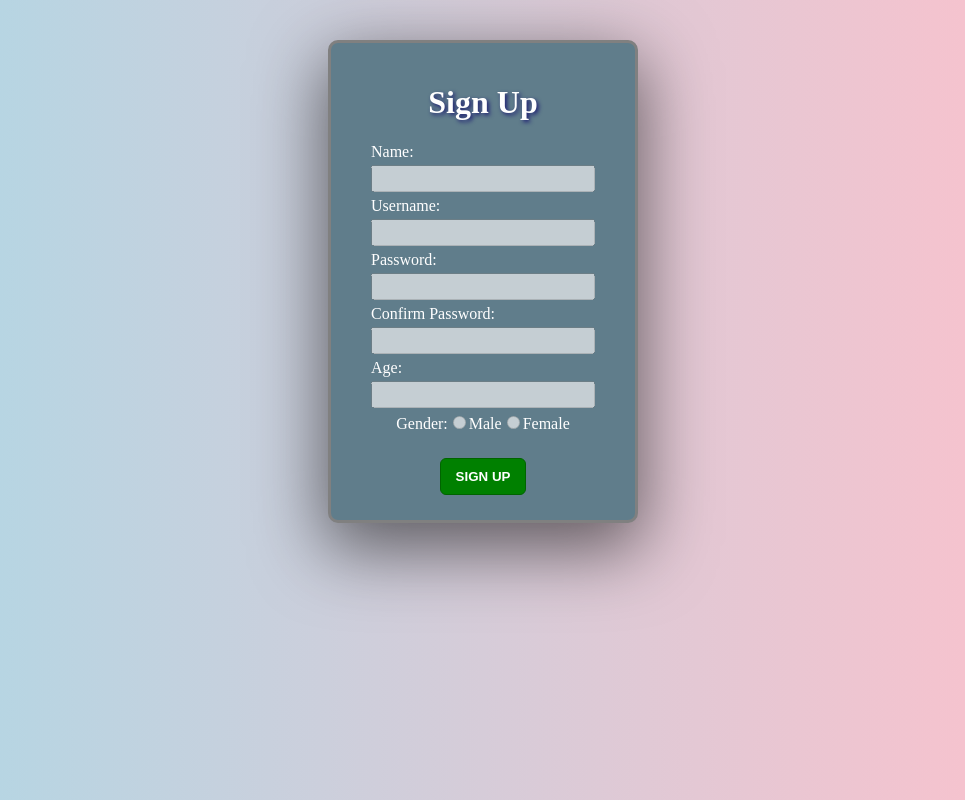
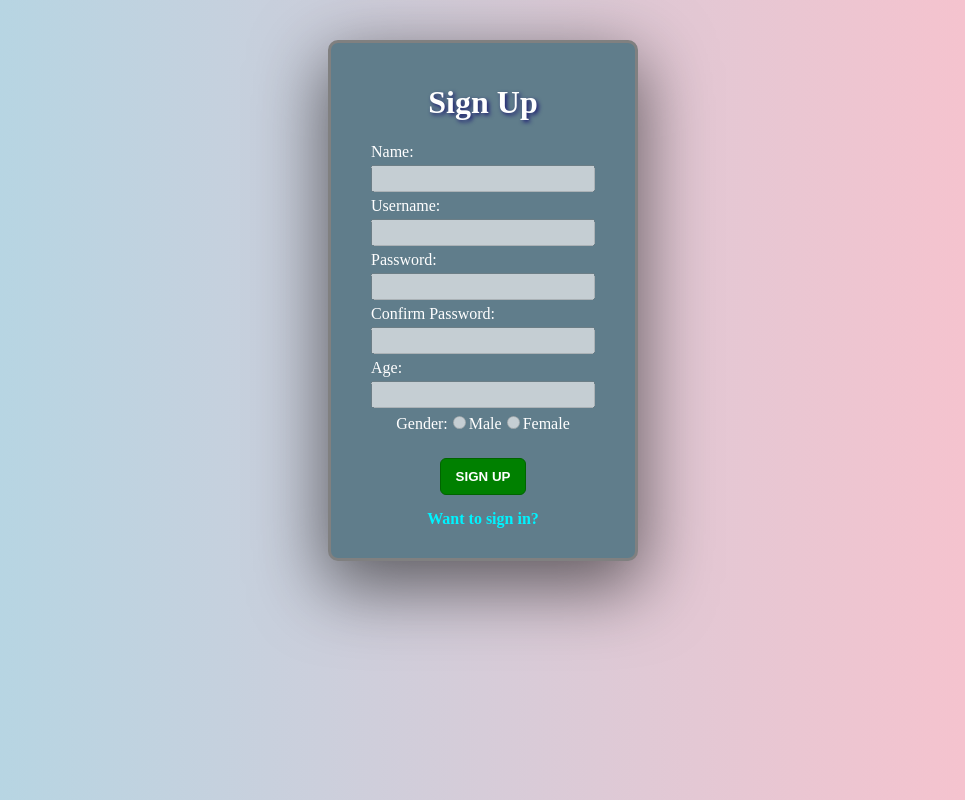
Before and after one commit to tus1805/todo-react, a React (Create React App) app: page /sign-up in a window 1280 px wide. Shown: the whole page, without its empty margins (157-1122 px from the left). Built offline with nearby package versions, Linux system fonts and the light colour scheme.

Commit message:
Sign in tào lao và sign up okie

```diff
--- a/src/components/Layout/index.js
+++ b/src/components/Layout/index.js
@@ -14,10 +14,9 @@ const Layout = () => {
     doLogOut();
   }
   function checkLoginStatus() {
-    const token =
-      getDataFromLocalByKey("todoToken").token ||
-      getDataFromSessionByKey("todoToken").token;
-    if (token?.length > 0 || token === undefined) {
+    const localToken = getDataFromLocalByKey("todoToken");
+    const sessionToken = getDataFromSessionByKey("todoToken");
+    if (!sessionToken[0] && !localToken[0]) {
       alert("You are not logged in");
       navigate("/sign-in");
     }
--- a/src/pages/SignIn/index.js
+++ b/src/pages/SignIn/index.js
@@ -21,12 +21,13 @@ const SignIn = () => {
     e.preventDefault();
     const token = await signIn(data);
     if (token !== "Username or password is not correct.") {
-      console.log({ token });
+      console.log(token);
       setData({ username: "", password: "" });
       const isRemember = getDataFromLocalByKey("isRemember");
       isRemember === true
-        ? setItemWithLocal("todoToken", token)
-        : setItemWithSession("todoToken", token);
+        ? setItemWithLocal("todoToken", token.token)
+        : setItemWithSession("todoToken", token.token);
+      // setItemWithLocal("userId ");
       alert("Login successfully");
       navigate("/");
     } else {
--- a/src/pages/SignUp/index.js
+++ b/src/pages/SignUp/index.js
@@ -1,11 +1,11 @@
-import React, { useState, useEffect } from "react";
+import React, { useState } from "react";
 import ButtonSubmit from "../../components/ButtonSubmit";
 import Form from "../../components/Form";
 import FormGroup from "../../components/FormGroup";
 import RadioGroup from "../../components/RadioButtonGroup";
 import RadioButton from "../../components/RadioButton";
 import { NOTI_MESSAGE } from "../../constants/validate";
-import { useNavigate } from "react-router-dom";
+import { useNavigate, Link } from "react-router-dom";
 import {
   validateName,
   validateUsername,
@@ -14,44 +14,41 @@ import {
   validateAge,
 } from "../../utils/validate-signUp";
 import { getElementValueById } from "../../utils/helper-validate";
-import { setItemWithLocal } from "../../utils/process-data";
+import { signUp } from "../../API/user";
 
-const SignUp = (props) => {
+const SignUp = () => {
   const navigate = useNavigate();
   const [data, setData] = useState({
-    userId: "",
     name: "",
     username: "",
     password: "",
     confirmPassword: "",
     age: "",
     gender: "",
-    role: "",
   });
-  const [genderValue, setGenderValue] = useState("");
-  function submitForm(e) {
+
+  async function submitForm(e) {
     e.preventDefault();
-    const newId = Math.floor(Math.random() * 10000000) + 1;
-    const existUserData = JSON.parse(localStorage.getItem("userdata")) || [];
-    const userData = data;
-    userData.userId = newId;
-    userData.role = "user";
+    let userData = {};
+    userData.isAdmin = false;
+    userData.name = data.name;
+    userData.username = data.username;
+    userData.password = data.password;
+    userData.age = data.age;
+    userData.gender = data.gender;
     console.log(userData);
     if (!validateForm()) {
       return;
     }
+    await signUp(userData);
     setData({
-      userId: "",
       name: "",
       username: "",
       password: "",
       confirmPassword: "",
       age: "",
       gender: "",
-      role: "",
     });
-    existUserData.push(userData);
-    setItemWithLocal("userdata", existUserData);
     alert(NOTI_MESSAGE.SUCCESS);
     navigate("/sign-in");
   }
@@ -71,14 +68,11 @@ const SignUp = (props) => {
   }
 
   function getGenderValue(e) {
-    setGenderValue(e.target.value);
+    const gender = e.target.value;
+    const newData = { ...data };
+    newData.gender = gender;
+    setData(newData);
   }
-
-  useEffect(() => {
-    const newData = data;
-    newData.gender = genderValue;
-    setData(newData);
-  }, [genderValue]);
 
   function handleChange(e) {
     const { name, value } = e.target;
@@ -188,6 +182,7 @@ const SignUp = (props) => {
           />
         </div>
         <ButtonSubmit buttonName="Sign up" />
+        <Link to="/sign-in">Want to sign in?</Link>
       </>
     </Form>
   );
--- a/src/pages/ToDoList/index.js
+++ b/src/pages/ToDoList/index.js
@@ -43,13 +43,11 @@ const ToDoList = () => {
     if (taskName === "") {
       return;
     }
-    const newId = Math.floor(Math.random() * 10000000) + 1;
     const currentUsername = getDataFromLocalByKey("currentUser").username;
     const newTask = {
-      taskId: newId,
       taskName: taskName,
-      username: currentUsername,
       isDone: false,
+      createdBy: currentUsername,
     };
     newTask.isCreatedByAdmin =
       getDataFromLocalByKey("currentUser").role === "admin";
--- a/src/pages/User-admin/index.js
+++ b/src/pages/User-admin/index.js
@@ -1,10 +1,6 @@
 import React, { useEffect, useState } from "react";
 import Container from "../../components/Container";
 import Table from "../../components/Table";
-import Header from "../../components/Header";
-import HeaderLeft from "../../components/Header-Left";
-import HeaderRight from "../../components/Header-Right";
-import Link from "../../components/Link";
 import Button from "../../components/Button";
 import { doLogOut } from "../../utils/helper-log-status";
 import { getDataFromLocalByKey } from "../../utils/process-data";
@@ -132,7 +128,7 @@ const UserAdmin = (props) => {
             />
           </div>
         </div>
-        <SignUpAdmin></SignUpAdmin>
+        <SignUpAdmin />
       </div>
     </Container>
   );
```
